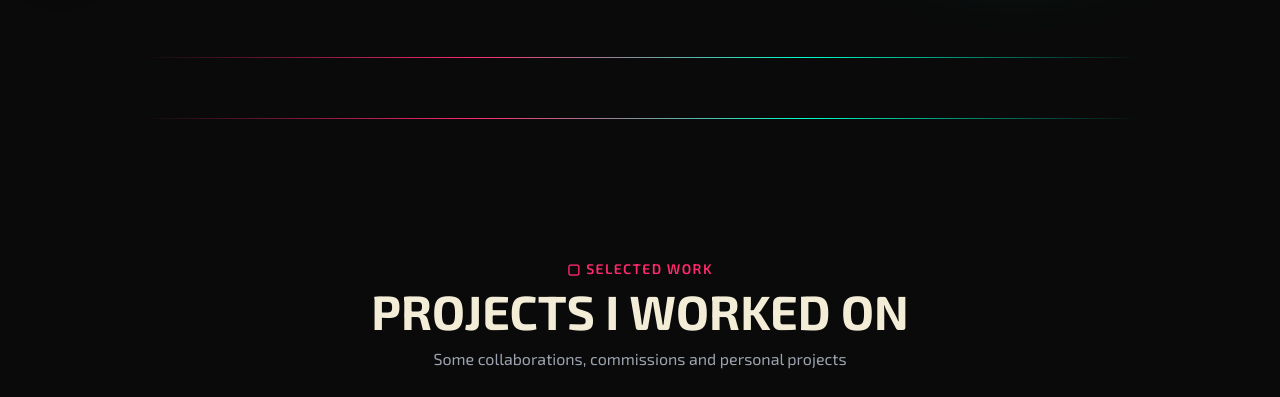
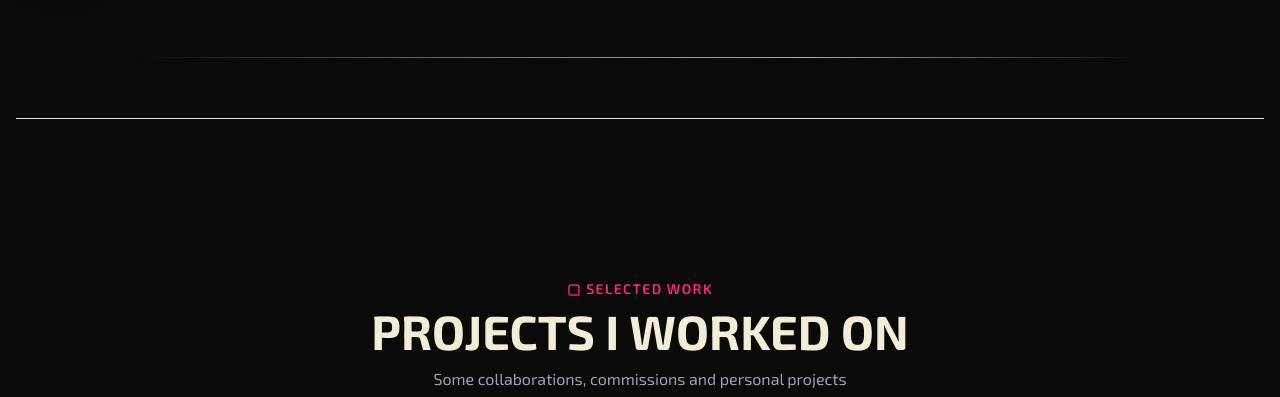
Before and after one commit to GREYNPORTFOLIO/site, a plain HTML site: page index.html in a window 1280 px wide. Shown: the part 800-1197 px from the top of the page. Drawn offline with nearby package versions, Linux system fonts and the light colour scheme; a web font is replaced by a local one.

Commit message:
Update index.html

```diff
--- a/index.html
+++ b/index.html
@@ -2367,7 +2367,7 @@ body.mobile-menu-open .commission-status {
     <i class="fab fa-reddit-alien"></i>
 </a></div>
 
-<hr class="section-divider"><hr class="section-divider">
+<hr class="section-divider"><hr
 
 <section id="projects" class="projects-section">
     <div class="container mx-auto px-4 mb-12 text-center">
@@ -3922,8 +3922,8 @@ document.querySelectorAll('.gallery-item img').forEach(img => {
   // >>> COLOQUE AQUI AS URLS DAS MÚSICAS <<<
   const playlist = [
     'https://raw.githubusercontent.com/GREYNPORTFOLIO/site/f7a7ff36cf8b774a87815695c99278aa3e5506be/Saga%20of%20Tanya%20the%20Evil%20Season%202%20-%20Ending%20FULL%20_Weiter_%20Weiter__%20by%20Aoi%20Yuuki%20(Lyrics)(MP3_160K).mp3',
-    // ' https://github.com/user-attachments/files/35295438/Ado.CAT_S.EYE.Official.Audio.MP3_160K.mp3 ',
-    // ' https://github.com/user-attachments/files/35295577/Babydoll.X.The.perfect.girl.full.version.MP3_320K.mp3 ',
+    'https://github.com/GREYNPORTFOLIO/site/blob/3bf20600cd3dc746219d7807cbb147d06f44714f/Babydoll%20X%20The%20perfect%20girl%20(%20full%20version)(MP3_320K).mp3',
+    'https://github.com/GREYNPORTFOLIO/site/blob/3bf20600cd3dc746219d7807cbb147d06f44714f/%E3%80%90Ado%E3%80%91CAT_S%20EYE%EF%BC%88Official%20Audio%EF%BC%89(MP3_160K).mp3',
   ];
 
   let queue = [];
```
